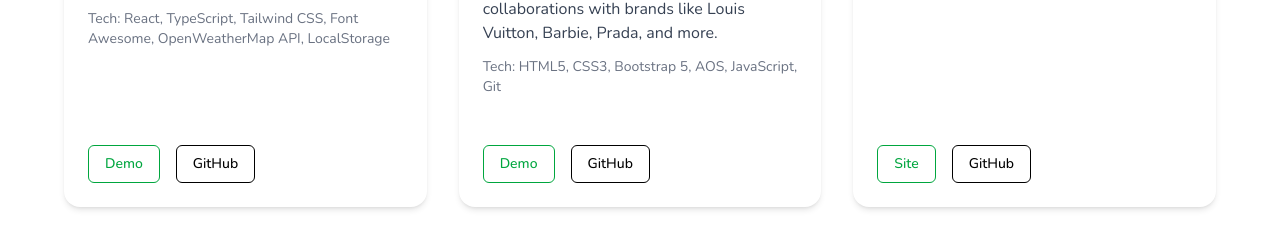
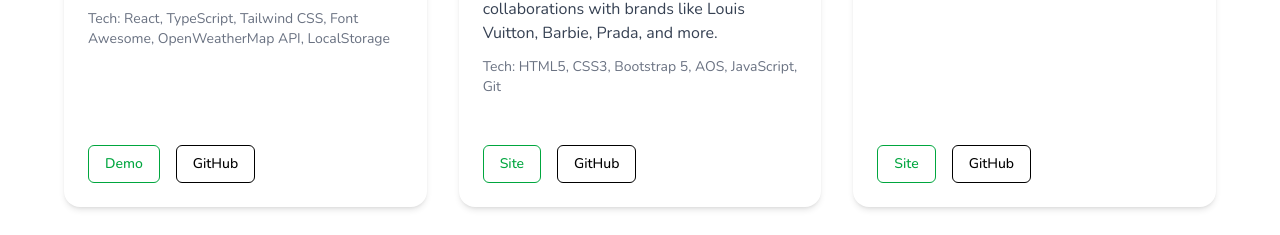
Before and after one commit to TylerIsaac/my-portfolio-v3, a React (Vite) app: page / in a window 1280 px wide. Shown: the part 2697-2932 px from the top of the page. Built offline with nearby package versions, Linux system fonts and the light colour scheme.

Commit message:
updated projects and added readme

```diff
--- a/src/sections/Projects.jsx
+++ b/src/sections/Projects.jsx
@@ -51,7 +51,7 @@ const Projects = () => {
                                     target="_blank"
                                     className="border border-green-600 text-green-600 bg-white px-4 py-2 rounded-md text-sm font-medium hover:bg-green-600 hover:text-white transition-colors duration-200"
                                 >
-                                    Demo
+                                    Site
                                 </a>
                                 <a
                                     href="https://github.com/TylerIsaac/LK-Strategics"
```
Also changed, not shown: 1 other file (tests, documents, lock files or other folders).
